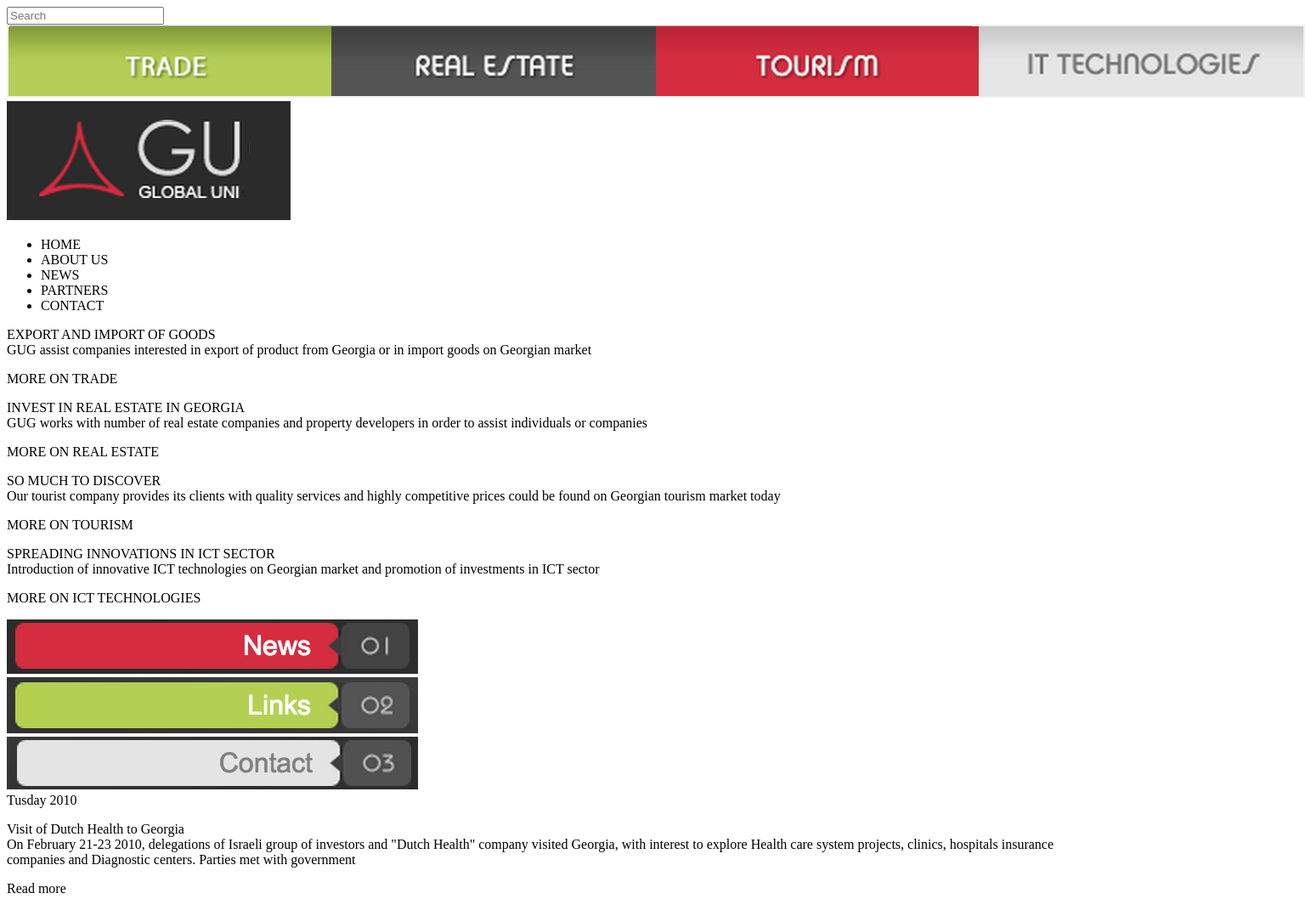
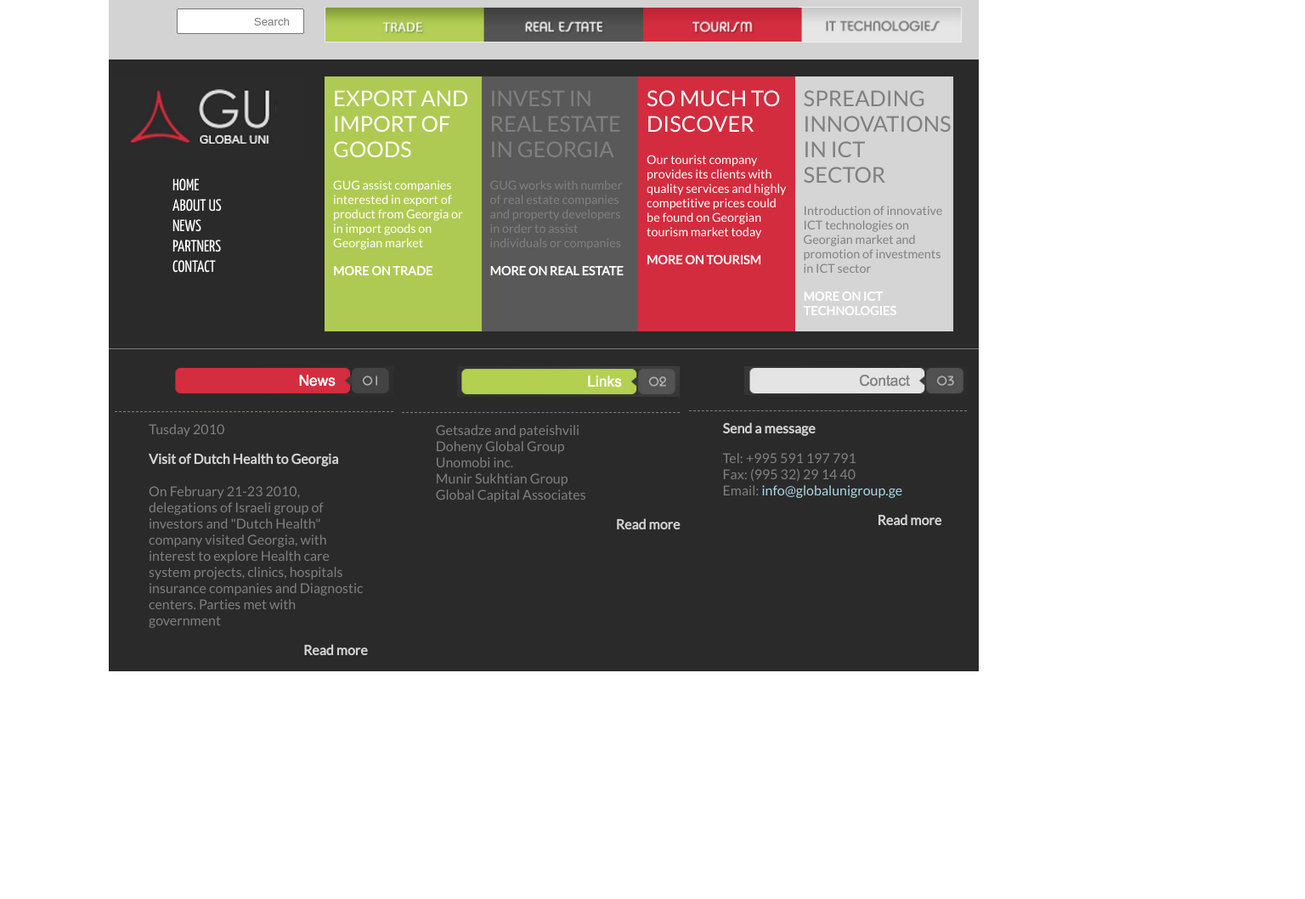
Before and after one commit to Jud1801/pw2171, a plain HTML site: page practicacss05/index.html in a window 1280 px wide. Shown: the top 1058 px of the page at 85% size, 1536 px wide, since content can reach past the window. After the commit the page ends 800 px from the top, so only its background shows below. Drawn offline with Linux system fonts and the light colour scheme.

Commit message:
Practica05 Finalizada

```diff
--- a/practicacss05/css/estilos.css
+++ b/practicacss05/css/estilos.css
@@ -0,0 +1,169 @@
+body{
+	font-family: 'Lato', sans-serif;
+	font-size: 16px; /*1em*/
+	/*background: #265D8E;*/
+	margin: 0 auto; /*centramos el body*/
+	max-width: 1024px; /*empresa-cliente*/
+}
+
+header{
+	background: lightgray;
+	padding: 0px 0px 30px;
+}
+
+header input{
+	height: 30px;
+	margin-left: 80px;
+	margin-top: 10px;
+	text-align: right;
+	width: 150px;
+}
+
+header nav{
+	float:right;
+	margin-right: 20px;
+	margin-top: 8px;
+}
+
+header nav img{
+	width: 750px;
+}
+
+footer{
+	background: #2A2A2A;
+}
+
+footer article{
+	color: gray;
+	display: inline-block;
+	margin-left: 7px;
+	margin-top: 20px;
+	vertical-align: top;
+	width: 32%;
+}
+
+section{
+	background: #2A2A2A;
+	border-bottom: 1px solid gray;
+	padding: 0px 0px 20px;
+}
+
+section article{
+	display: inline-block;
+}
+
+#art02verde{
+	background: #AFCA52;
+}
+
+#art02gris{
+	background: #595959;
+}
+
+#art02rojo{
+	background: #D32C3E;
+}
+
+#art02blanco{
+	background: #D5D5D5;
+}
+
+#email{
+	color: lightblue;
+}
+
+#sec01art01{
+	margin-top: 20px;
+	vertical-align: top;
+	width: 25%;
+}
+
+#sec01art01 img{
+	width: 90%;
+}
+
+#sec01art01 ul{
+	color: white;
+	font-family: 'Yanone Kaffeesatz', sans-serif;
+	font-size: 1.2em;
+	margin-left: 35px;
+	margin-top: 20px;
+}
+
+#sec01art01 ul li{
+	list-style: none;
+	margin-top: 5px;
+}
+
+#sec01art02{
+	margin-top: 20px;
+	width: 74%;
+}
+
+#sec01art02 article{
+	color: white;
+	height: 300px;
+	margin-left: -5px;
+	/*margin-right: 10px;*/
+	vertical-align: top;
+	width: 24.6%;
+}
+
+.letragris{
+	color: gray;
+}
+
+.letrablanca, .letragris{
+	display: block;
+	font-size: 0.9em;
+	margin-left: 10px;
+	margin-right: 10px;
+}
+
+.footimg{
+	border-bottom: 1px dashed gray;
+	display: block;
+	padding: 0px 0px 15px;
+	text-align: right;
+}
+
+.footimg img{
+	width: 80%;
+}
+
+.info{
+	display: block;
+	margin-left: 40px;
+	margin-right: 30px;
+	margin-top: 10px;
+}
+
+.more{
+	color: white;
+	display: block;
+	font-size: 0.9em;
+	font-weight: bold;
+	margin-left: 10px;
+}
+
+.readmore{
+	text-align: right;
+}
+
+.readmore, .resaltado{
+	color: lightgray;
+	display: block;
+	font-weight: bold;
+}
+
+.titulogris{
+	color: gray;
+}
+
+.tituloblanco, .titulogris{
+	display: block;
+	font-size: 1.6em;
+	margin-left: 10px;
+	margin-right: 10px;
+	margin-top: 10px;
+}
--- a/practicacss05/index.html
+++ b/practicacss05/index.html
@@ -4,18 +4,22 @@
 		<meta charset="UTF-8">
 		<title>Practica05 CSS3</title>
 		<link rel="stylesheet" href="css/estilos.css">
+		<link href="https://fonts.googleapis.com/css?family=Lato|Yanone+Kaffeesatz" rel="stylesheet">
 	</head>
 
 	<body>
 		<header>
 			<input type="search" placeholder="Search">
+
+			<nav>
 				<img src="img/menu.png" alt="">
+			</nav>
+
 		</header>
 
 		<section>
 			<article id="sec01art01"> <!-- ARTICULO IZQUIERDA MENU -->
 				<img src="img/gu_logo.png" alt="">
-				<nav>
 				<ul>
 					<li>HOME</li>
 					<li>ABOUT US</li>
@@ -23,34 +27,34 @@
 					<li>PARTNERS</li>
 					<li>CONTACT</li>
 				</ul>
-				</nav>
 			</article>
 
 			<article id="sec01art02"> <!-- ARTICULO DERECHA CUADROS -->
 				<article id="art02verde">
-					<span id="verdetitulo">EXPORT AND IMPORT OF GOODS </span><br>
-					GUG assist companies interested in export of product from Georgia or in import goods on Georgian market
+					<span class="tituloblanco">EXPORT AND IMPORT OF GOODS </span><br>
+					<span class="letrablanca">GUG assist companies interested in export of product from Georgia or in import goods on Georgian market</span>
 					<p>
 					<span class="more">MORE ON TRADE</span>
 				</article>
 
 				<article id="art02gris">
-					<span id=gristitulo>INVEST IN REAL ESTATE IN GEORGIA </span><br>
-					GUG works with number of real estate companies and property developers in order to assist individuals or companies
+					<span class="titulogris">INVEST IN REAL ESTATE IN GEORGIA </span><br>
+					<span class="letragris">GUG works with number of real estate companies and property developers in order to assist individuals or companies</span>
 					<p>
 					<span class="more">MORE ON REAL ESTATE</span>
 				</article>
 
 				<article id="art02rojo">
-					<span id="rojotitulo">SO MUCH TO DISCOVER</span> <br>
-					Our tourist company provides its clients with quality services and highly competitive prices could be found on Georgian tourism market today
+					<span class="tituloblanco">SO MUCH TO DISCOVER</span> <br>
+					<span class="letrablanca">Our tourist company provides its clients with quality services and highly competitive prices could be found on Georgian tourism market today</span>
+
 					<p>
 					<span class="more">MORE ON TOURISM</span>
 				</article>
 
 				<article id="art02blanco">
-					<span id="blancotitulo">SPREADING INNOVATIONS IN ICT SECTOR </span><br>
-					Introduction of innovative ICT technologies on Georgian market and promotion of investments in ICT sector
+					<span class="titulogris">SPREADING INNOVATIONS IN ICT SECTOR </span><br>
+					<span class="letragris">Introduction of innovative ICT technologies on Georgian market and promotion of investments in ICT sector</span>
 					<p>
 					<span class="more">MORE ON ICT TECHNOLOGIES</span>
 				</article>
@@ -58,44 +62,42 @@
 			</article>
 		</section>
 
-		<section>
-			<article>
-				<img src="img/news_rojo.png" alt="">
-			</article>
-
-			<article>
-				<img src="img/news_verde.png" alt="">
-			</article>
-
-			<article>
-				<img src="img/news_claro.png" alt="">
-			</article>
-		</section>
-
 		<footer>
 			<article id="footerar01">
-				Tusday 2010 <p>
+				<span class="footimg">
+				<img src="img/news_rojo.png" alt=""></span>
+				<span class="info">Tusday 2010 <p>
 				<span class="resaltado">Visit of Dutch Health to Georgia </span><br>
-				On February 21-23 2010, delegations of Israeli group of investors and "Dutch Health" company visited Georgia, with interest to explore Health care system projects, clinics, hospitals insurance companies and Diagnostic centers. Parties met with government
+				On February 21-23 2010, delegations of Israeli group of investors and "Dutch Health" company visited Georgia, with interest to explore Health care system projects, clinics, hospitals insurance companies and Diagnostic centers. Parties met with government</span>
+
 				<p>
+
 				<span class="readmore">Read more</span>
 			</article>
 
 			<article id="footerar02">
-				Getsadze and pateishvili <br>
+				<span class="footimg">
+				<img src="img/news_verde.png" alt=""></span>
+
+				<span class="info">Getsadze and pateishvili <br>
 				Doheny Global Group <br>
 				Unomobi inc. <br>
 				Munir Sukhtian Group <br>
-				Global Capital Associates <br>
+				Global Capital Associates <br></span>
+
 				<p>
 				<span class="readmore">Read more</span>
 			</article>
 
 			<article id="footerar03">
-				<span class="resaltado">Send a message</span> <p>
+				<span class="footimg">
+				<img src="img/news_claro.png" alt=""></span>
+
+				<span class="info"><span class="resaltado">Send a message</span> <p>
 				Tel: +995 591 197 791 <br>
 				Fax: (995 32) 29 14 40 <br>
-				Email: info@globalunigroup.ge <br>
+				Email: <span id="email">info@globalunigroup.ge</span> <br></span>
+
 				<p>
 				<span class="readmore">Read more</span>
 			</article>
```
Lines whose indentation alone changed are shown as unchanged.
